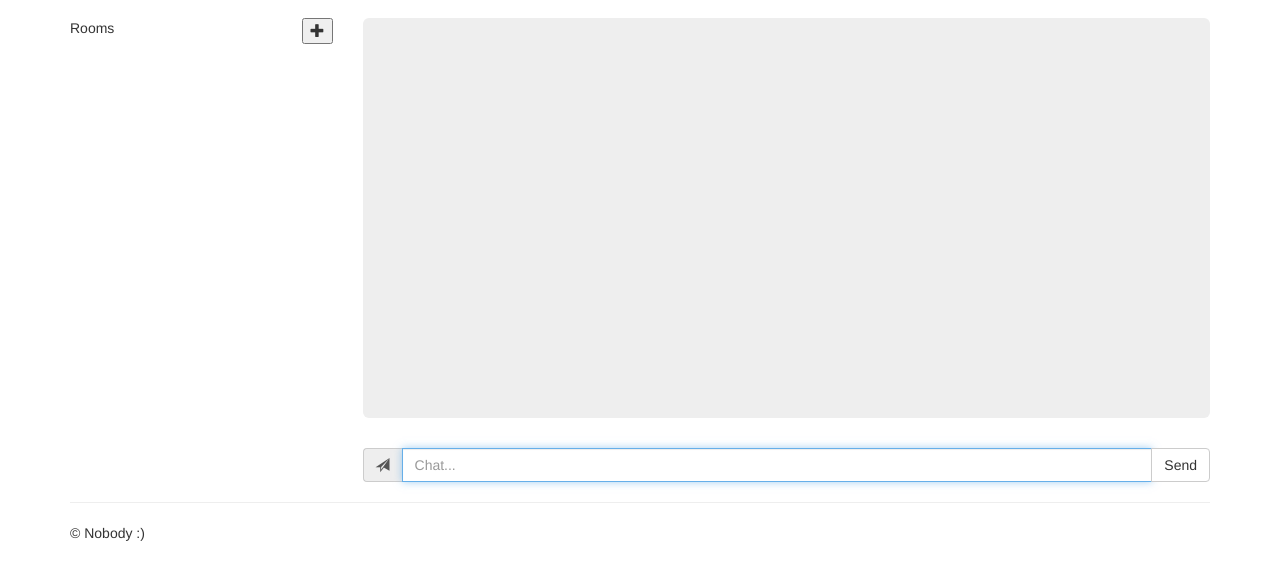
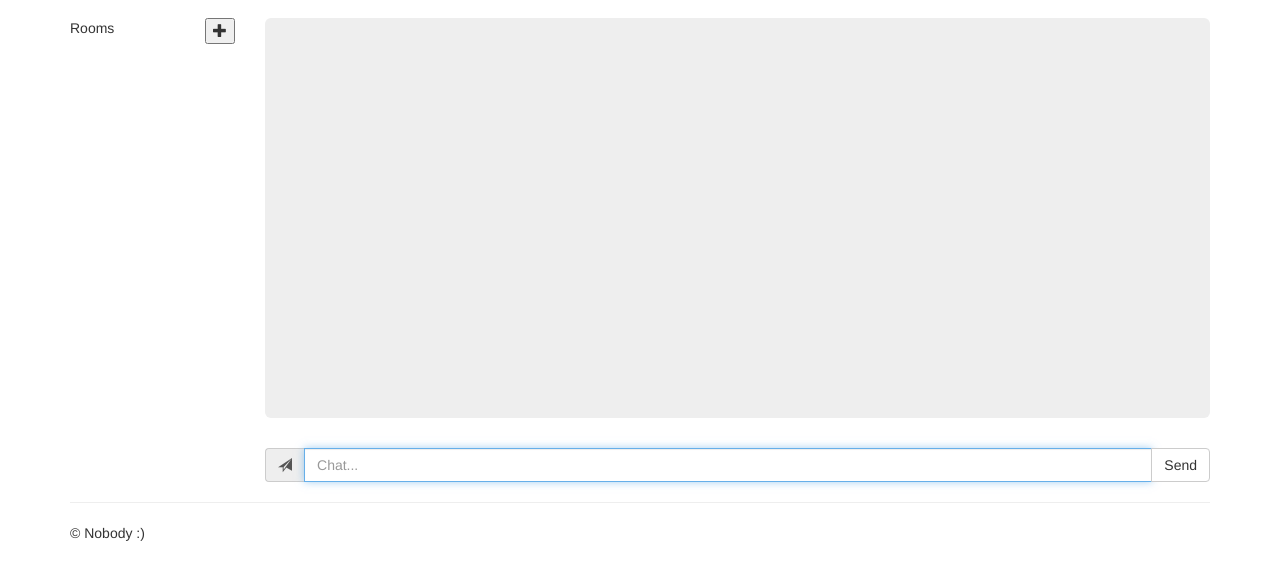
Before and after one commit to mikfreeman/chatme_kafka, a website: page public/index.html in a window 1280 px wide. Shown: the part 54-634 px from the top of the page. Drawn offline with nearby package versions, Linux system fonts and the light colour scheme; no server answers.

Commit message:
Give rooms section less room

```diff
--- a/public/views/home.html
+++ b/public/views/home.html
@@ -1,5 +1,5 @@
 <div class="row">
-    <div class="col-md-3" ng-controller="RoomController">
+    <div class="col-md-2" ng-controller="RoomController">
         <ul id="roomsList" class="nav nav-pills nav-stacked">
             <li style="margin-bottom:10px">Rooms
                 <button class="btn-mini pull-right" ng-click="createRoomDialog()" href="#createRoomModal"
@@ -9,7 +9,7 @@
                     ng-click="joinRoom(room)">{{room.name}}</a></li>
         </ul>
     </div>
-    <div class="col-md-9" ng-controller="ChatController">
+    <div class="col-md-10" ng-controller="ChatController">
         <div scroll-div to-watch="messages" class="jumbotron message-area" style="font-size : 14px">
             <div ng-repeat="message in messages" class='alert {{message.colour}}'
                  style='padding : 5px;padding-left: 10px;margin-bottom : 10px'>{{message.text}}
```
